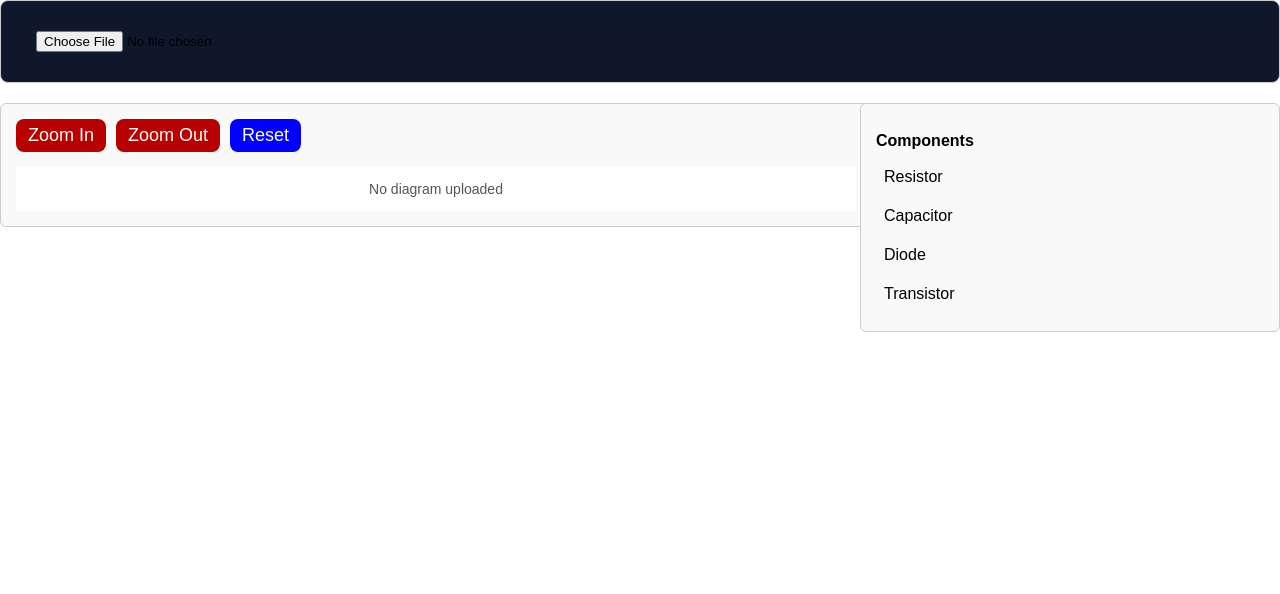
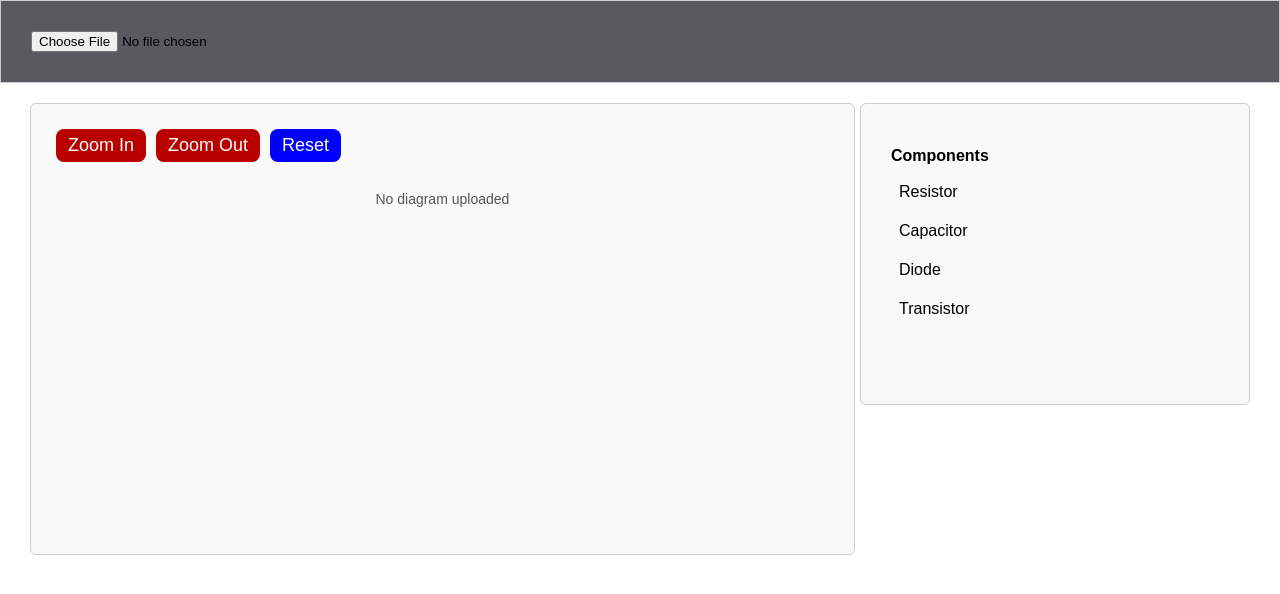
Before and after one commit to chandrikababji/Diagram-Dashboard-React, a React (Create React App) app: page / in a window 1280 px wide. Shown: the top 594 px of the page. Built offline with nearby package versions, Linux system fonts and the light colour scheme.

Commit message:
components added

```diff
--- a/src/components/Diagramviewer.css
+++ b/src/components/Diagramviewer.css
@@ -1,10 +1,14 @@
 .diagram-viewer {
   border: 1px solid #ccc;
   border-radius: 6px;
-  padding: 15px;
+  padding: 25px;
   background-color: #f9f9f9;
   font-family: Arial, Helvetica, sans-serif;
-  width: 100%;
+  width: 92%;
+  margin-left: 30px;
+  margin-right: 400px;
+  gap:400px;
+  height: 50vh;
 }
 
 .diagram-viewer .controls {
@@ -12,7 +16,6 @@
   gap: 10px;
   margin-bottom: 15px;
 }
-
 
 .diagram-viewer .controls button {
   padding: 6px 12px;
@@ -41,7 +44,7 @@
   display: flex;
   justify-content: center;
   overflow: hidden;
-  background-color: white;
+  background-color: #f9f9f9;
 }
 
 .diagram-viewer .image-container img {
@@ -54,3 +57,8 @@
   color: #555;
   font-size: 14px;
 }
+.image-container img{
+  width: 100%;
+  height: auto;
+  display: block;
+}
--- a/src/components/Diagramviewer.js
+++ b/src/components/Diagramviewer.js
@@ -28,5 +28,4 @@ const DiagramViewer = ({ image }) => {
     </div>
   );
 };
-
 export default DiagramViewer;
--- a/src/components/UploadBox.css
+++ b/src/components/UploadBox.css
@@ -2,16 +2,15 @@
   display: flex;
   align-items: center;
   gap: 10px;
-  padding: 30px 35px;
+  padding: 30px 30px;
   border: 1px solid #ccc;
-  border-radius: 8px;
-  background-color: #0F172A;
+  border-radius: none;
+  background-color: #595960;
   font-family: Arial, Helvetica, sans-serif;
   position: sticky;
    top: 0;
    z-index: 100;
 }
-
 .upload-box span {
   font-size: 18px;
   color: #E2E8F0;
--- a/src/components/componentlist.css
+++ b/src/components/componentlist.css
@@ -4,6 +4,9 @@
   padding: 15px;
   background-color: #f9f9f9;
   font-family: Arial, Helvetica, sans-serif;
+  margin-right: 30px;
+  height: 30vh;
+  padding: 30px;
 }
 
 .component-list h2 {
--- a/src/pages/Dashboard.css
+++ b/src/pages/Dashboard.css
@@ -17,7 +17,7 @@
 
 .viewer-section {
   flex: 2;
-  min-width: 300px;
+  min-width: 100px;
   border: 1px solid #ccc;
   padding: 15px;
   border-radius: 5px;
@@ -26,7 +26,7 @@
 
 .component-section {
   flex: 1;
-  min-width: 250px;
+  min-width: 10px;
   border: 1px solid #ccc;
   padding: 15px;
   border-radius: 5px;
@@ -70,3 +70,27 @@
     grid-template-columns: 1fr;
   }
 }
+.dashboard-layout{
+  display: flex;
+  gap: 20px;
+  margin-top: 20px;
+  width: 100%;
+}
+
+.viewer-card{
+  width: 70%;
+}
+
+.components-card{
+  width: 30%;
+}
+@media (max-width:768px){
+  .dashboard-layout{
+    flex-direction: column;
+  }
+
+  .viewer-card,
+  .components-card{
+    width: 100%;
+  }
+}
--- a/src/pages/Dashboard.js
+++ b/src/pages/Dashboard.js
@@ -34,6 +34,7 @@ const Dashboard = () => {
         </div>
 
       </div>
+
     </div>
   );
 };
```
Lines whose indentation alone changed are shown as unchanged.
